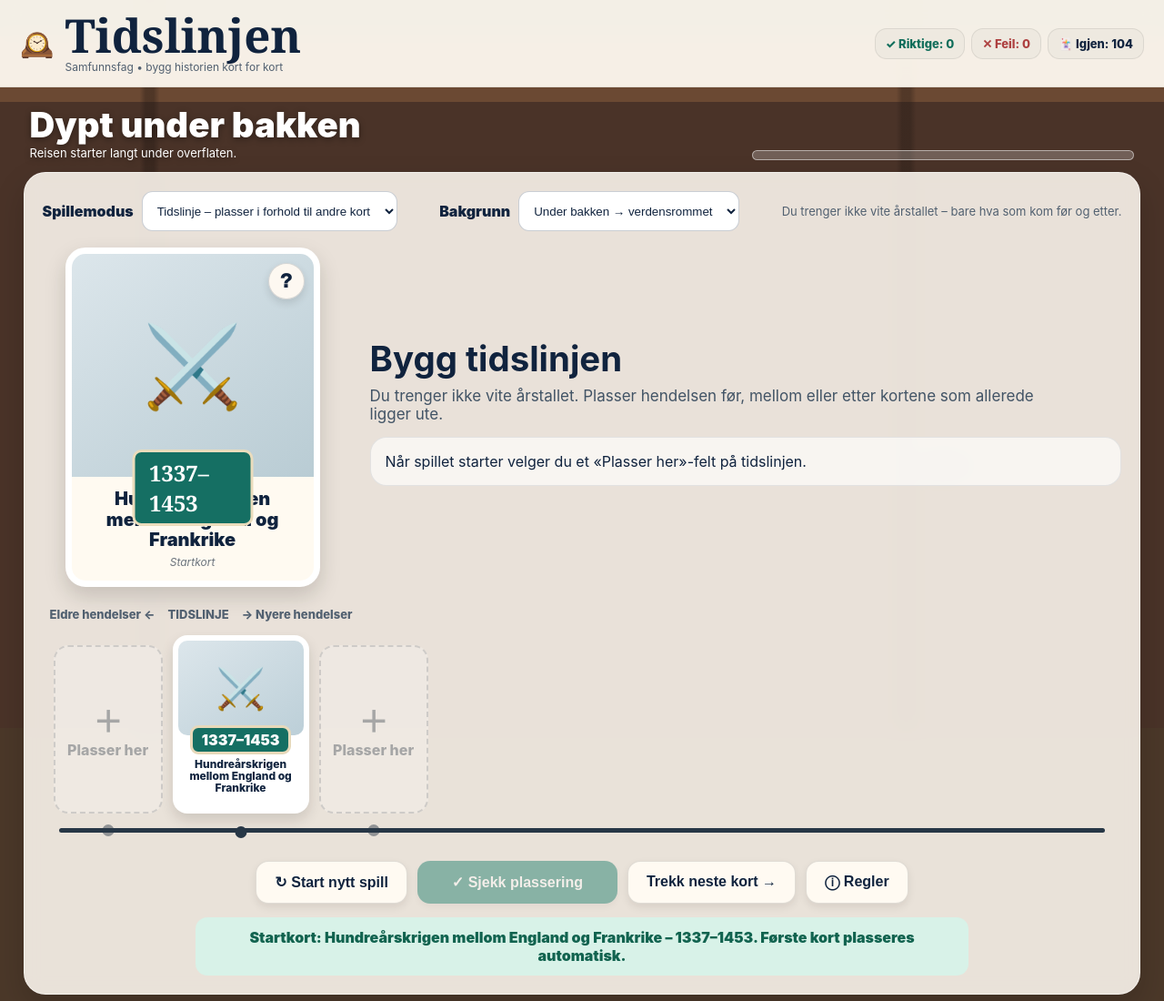
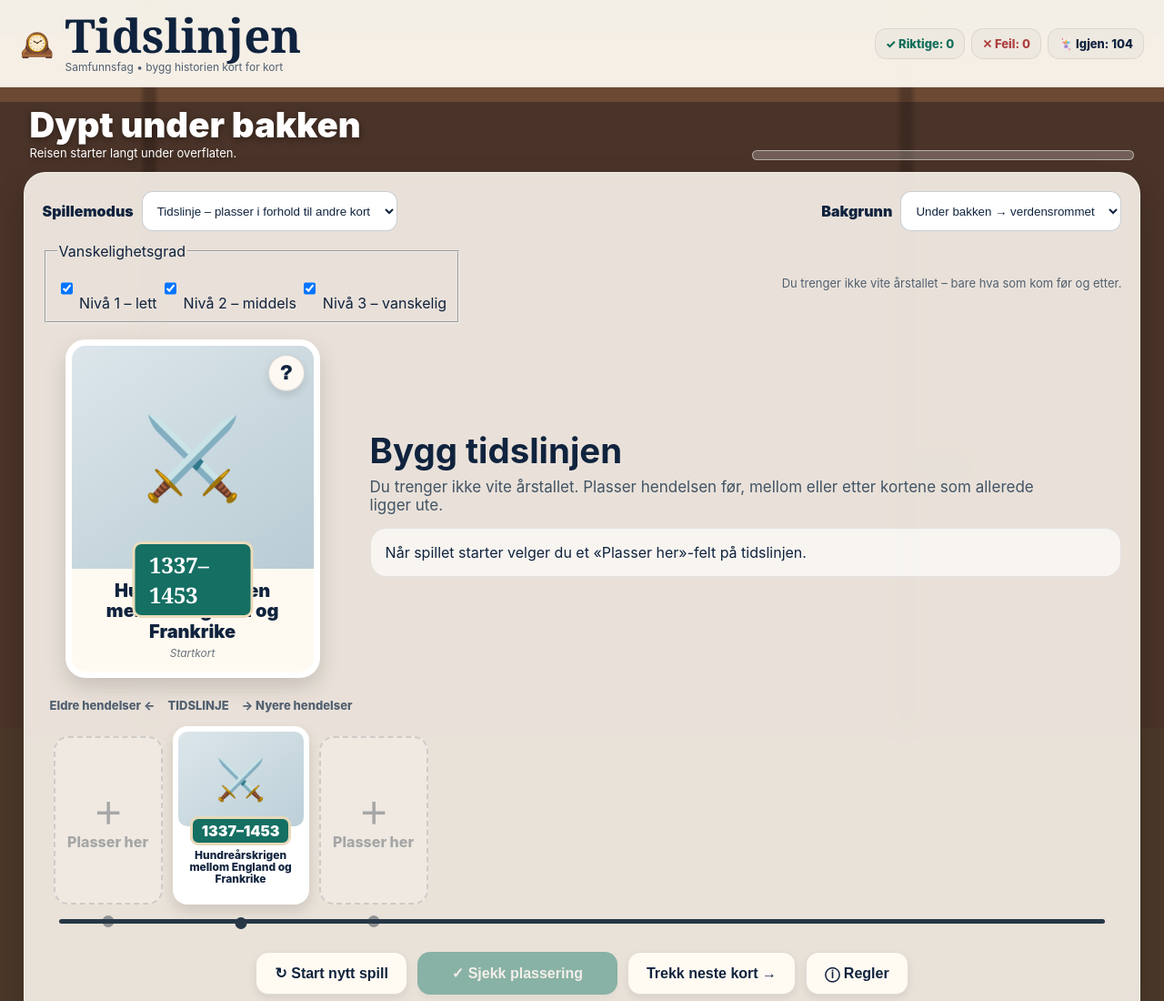
Before and after one commit to HeltNils/Tidslinjen, a plain HTML site: page index.html in a window 1280 px wide. Shown: the top 1100 px of the page at 91% size. Drawn offline with Linux system fonts and the light colour scheme.

Commit message:
Update index.html for versioning and difficulty options
Updated version numbers for linked CSS and JS files. Added difficulty selection options and improved accessibility features.

```diff
--- a/index.html
+++ b/index.html
@@ -16,37 +16,20 @@
 
   <title>Tidslinjen</title>
 
-  <!-- CSS -->
-  <link
-    rel="stylesheet"
-    href="./styles.css?v=10"
-  >
+  <link rel="stylesheet" href="./styles.css?v=11">
 
-  <!-- Hendelser må lastes før spillmotoren -->
-  <script
-    src="./events.js?v=10"
-    defer>
-  </script>
-
-  <script
-    src="./game.js?v=10"
-    defer>
-  </script>
+  <script src="./events.js?v=11" defer></script>
+  <script src="./game.js?v=11" defer></script>
 </head>
 
 
 <body data-stage="underground">
 
-  <!-- Bakgrunn -->
   <div
     class="scene"
     aria-hidden="true">
   </div>
 
-
-  <!-- =====================================================
-       HEADER
-  ====================================================== -->
 
   <header>
 
@@ -89,14 +72,8 @@
   </header>
 
 
-  <!-- =====================================================
-       HOVEDINNHOLD
-  ====================================================== -->
-
   <main>
 
-
-    <!-- Fremdrift -->
 
     <div class="topline">
 
@@ -128,17 +105,17 @@
     </div>
 
 
-    <!-- ===================================================
-         SPILLBRETT
-    ==================================================== -->
-
     <section class="board">
 
 
-      <!-- Innstillinger -->
+      <!-- =================================================
+           INNSTILLINGER
+      ================================================== -->
 
       <div class="toolbar">
 
+
+        <!-- Spillemodus -->
 
         <label class="mode-label">
 
@@ -171,6 +148,8 @@
         </label>
 
 
+        <!-- Bakgrunn -->
+
         <label class="mode-label">
 
           Bakgrunn
@@ -190,6 +169,74 @@
         </label>
 
 
+        <!-- Vanskelighetsgrad -->
+
+        <fieldset
+          class="difficulty-picker"
+          id="difficultyPicker">
+
+          <legend>
+            Vanskelighetsgrad
+          </legend>
+
+
+          <label class="difficulty-option">
+
+            <input
+              type="checkbox"
+              id="difficulty1"
+              value="1"
+              checked
+            >
+
+            <span>
+              Nivå 1 – lett
+            </span>
+
+          </label>
+
+
+          <label class="difficulty-option">
+
+            <input
+              type="checkbox"
+              id="difficulty2"
+              value="2"
+              checked
+            >
+
+            <span>
+              Nivå 2 – middels
+            </span>
+
+          </label>
+
+
+          <label class="difficulty-option">
+
+            <input
+              type="checkbox"
+              id="difficulty3"
+              value="3"
+              checked
+            >
+
+            <span>
+              Nivå 3 – vanskelig
+            </span>
+
+          </label>
+
+        </fieldset>
+
+
+        <div
+          class="difficulty-error"
+          id="difficultyError"
+          aria-live="polite">
+        </div>
+
+
         <div
           class="mode-help"
           id="modeHelp">
@@ -207,8 +254,6 @@
 
       <div class="play-top">
 
-
-        <!-- Kort -->
 
         <div class="current-wrap">
 
@@ -253,7 +298,7 @@
                 class="card-sub"
                 id="currentSub">
 
-                Velg spillemodus først
+                Velg spillemodus og vanskelighetsgrad
 
               </div>
 
@@ -263,8 +308,6 @@
 
         </div>
 
-
-        <!-- Utfordring -->
 
         <div class="challenge">
 
@@ -290,8 +333,6 @@
 
             </div>
 
-
-            <!-- Årstall -->
 
             <form
               class="year-form hidden"
@@ -333,8 +374,6 @@
 
             </form>
 
-
-            <!-- Århundre / årtusen -->
 
             <div
               class="choice-grid hidden"
@@ -440,8 +479,6 @@
       </div>
 
 
-      <!-- Feedback -->
-
       <div
         class="feedback"
         id="feedback"
@@ -449,17 +486,27 @@
       </div>
 
 
-      <!-- Regler -->
+      <!-- =================================================
+           REGLER
+      ================================================== -->
 
       <div
         class="rules"
         id="rules">
+
+        <strong>Vanskelighetsgrad:</strong>
+        Du kan velge nivå 1, 2 eller 3, eller kombinere flere nivåer.
+        Minst ett nivå må være valgt.
+
+        <br><br>
 
         <strong>Tidslinje:</strong>
         Du trenger ikke vite årstallet.
         Kortet skal bare ligge riktig i forhold til kort
         som allerede er plassert.
         Første kort plasseres automatisk.
+
+        <br><br>
 
         <strong>Eksakt årstall:</strong>
         riktig år kreves.
```
